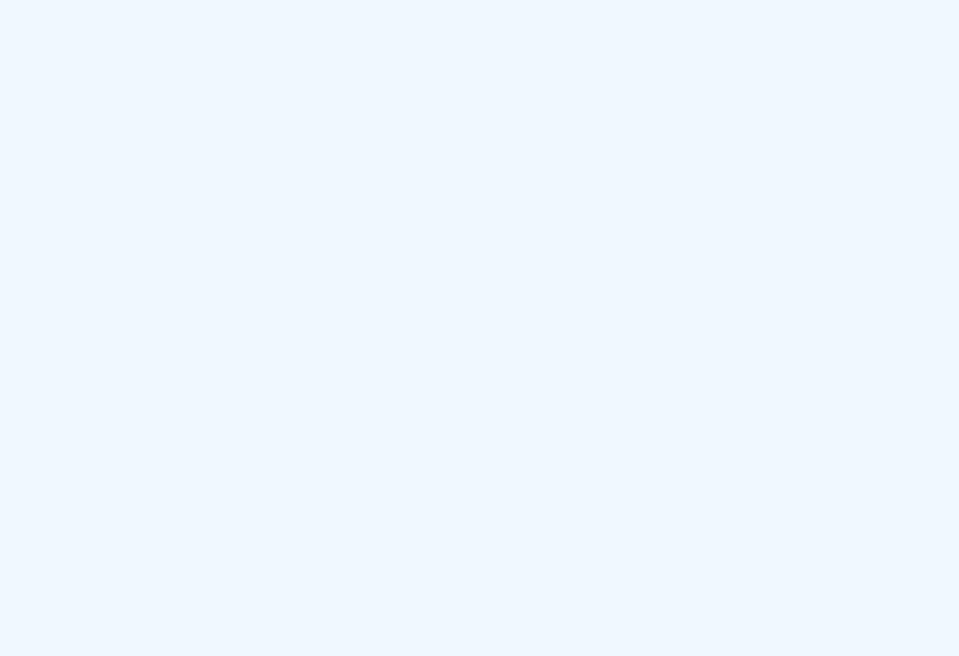
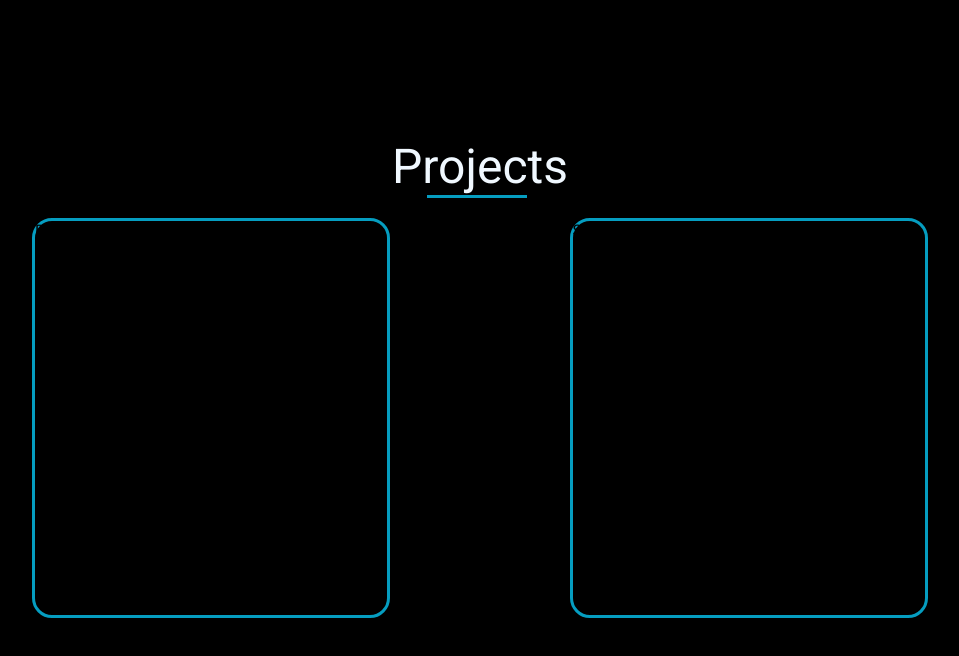
Before and after one commit to VISRUTHI-17/portfolio_react, a React (Create React App) app: page /project in a window 1280 px wide. Shown: the top 656 px of the page, without its empty margins (160-1119 px from the left). Built offline with nearby package versions, Linux system fonts and the light colour scheme.

Commit message:
Commit 6

```diff
--- a/src/components/Footer.css
+++ b/src/components/Footer.css
@@ -1,13 +1,18 @@
 .row{
     justify-content: center;
     display: flex;
-    padding: 0.7rem;
+    padding: 0.5rem;
+    align-items: center;
 
 }
 .row p{
-    text-align: center;
-    padding-left: 1rem;
-    width: 15rem;
+    text-align:center;
+    padding-left: 5px;
+    font-size: 1em;
+    /* width: 40%; */
+    height: 60%;
+    width:40%;
+
 
 }
 
@@ -21,10 +26,15 @@
 
 .center{
     position: absolute;
-    top: 50%;
+    top: 40%;
     left: 50%;
     transform: translate(-50%, -50%);
     flex-direction: column;
+}
+.logo-css{
+    height: 50px;
+    width: 50px;
+
 }
 
 @media screen and (max-width:640px){
--- a/src/components/Footer.js
+++ b/src/components/Footer.js
@@ -14,27 +14,26 @@ const Footer = () => {
     <div className="footer">
       <div className="center">
         <div className="row">
-          <FaHome size={20} style={{ color: "white" }} />
+          <FaHome className="logo-css"  style={{ color: "white" }} />
           <p>
-            9/2, 2nd Street, North Balabagya nagar, Tirunelveli junction
-            Tamilnadu
+           D 47K 9A W31,Sukkangalpatti Road,Municipal Off Back Side,Cumbum.
           </p>
         </div>
         <div className="row">
-          <FaPhoneAlt size={20} style={{ color: "white" }} />
-          <p>91+ 9443365495</p>
-          <IoMdMail size={20} style={{ color: "white" }} />
-          <p>venkatsp2002@gmail.com</p>
+          <FaPhoneAlt className="logo-css"  style={{ color: "white" }} />
+          <p>91+ 7010144224</p>
+          <IoMdMail className="logo-css" style={{ color: "white" }} />
+          <p>visruthi2003@gmail.com</p>
         </div>
         <div className="row">
-          <a href={"https://www.linkedin.com/in/venkat-raman-s-p-481861205/"}>
-            <IoLogoLinkedin size={40} style={{ color: "#0A66C2" }} />
+          <a href={"https://www.linkedin.com/in/visruthi-n-235987245/"}>
+            <IoLogoLinkedin className="logo-css"  style={{ color: "#0A66C2" }} />
           </a>
-          <a href={"https://github.com/venkatsp17"}>
-            <IoLogoGithub size={40} style={{ color: "white" }} />
+          <a href={"https://github.com/VISRUTHI-17"}>
+            <IoLogoGithub className="logo-css" style={{ color: "white" }} />
           </a>
-          <a href={"https://www.instagram.com/venkat_s_p/"}>
-            <IoLogoInstagram size={40} style={{ color: "#d62976" }} />
+          <a href={"https://www.instagram.com/_linch.pin_29/"}>
+            <IoLogoInstagram className="logo-css" style={{ color: "#d62976" }} />
           </a>
         </div>
       </div>
--- a/src/components/Navbar.js
+++ b/src/components/Navbar.js
@@ -42,8 +42,9 @@ const Navbar = (props) => {
           <Link className={hover[2]?"underline":""} onClick={() =>close(props.doIt.click3, [false, false,true,false])}>Skills</Link>
         </li>
         <li>
-          <Link className={hover[3]?"underline":""} onClick={() =>close(props.doIt.click4, [false, false ,false,true])}>Work</Link>
+          <Link className={hover[3]?"underline":""} onClick={() =>close(props.doIt.click4, [false, false ,false,true])}>Projects</Link>
         </li>
+
       </ul>
       <div className="giham" onClick={handleClick}>
         {click ? (
--- a/src/routes/Main.js
+++ b/src/routes/Main.js
@@ -5,11 +5,13 @@ import About from "./About";
 import Navbar from "../components/Navbar";
 import Footer from "../components/Footer";
 import Project from "./Project";
+import './main.css';
 
 const Main = () => {
   const ref = useRef(null);
   const ref1 = useRef(null);
   const ref2 = useRef(null);
+  const ref3 = useRef(null);
   const handleclick = () => {
     ref.current?.scrollIntoView({ behavior: "smooth" });
   };
@@ -19,28 +21,36 @@ const Main = () => {
   const handleclick2 = () => {
     ref2.current?.scrollIntoView({ behavior: "smooth" });
   };
+  const handleclick3 = () => {
+    ref3.current?.scrollIntoView({ behavior: "smooth" });
+  };
+
   let clicks = {
     click1: handleclick,
     click2: handleclick1,
-    click3: handleclick2
+    click3: handleclick2,
+    click4: handleclick3
   };
 
   return (
-    <div>
+    <div className="mainabc">
       <Navbar doIt={clicks}/>
-      <div ref={ref}>
+      <div className="mainabc" ref={ref}>
         <Home />
       </div>
-      <div ref={ref1}>
+      <div className="mainabc" ref={ref1}>
         <About />
       </div>
-      <div ref={ref2}>
+      <div className="mainabc" ref={ref2}>
         <Skill />
       </div>
-      <div>
+      <div className="mainabc" ref={ref3}>
         <Project/>
       </div>
-      <Footer />
+
+        <Footer />
+
+
     </div>
   );
 };
--- a/src/routes/Project.css
+++ b/src/routes/Project.css
@@ -1,5 +1,53 @@
-.carousel{
-    background-color: aliceblue;
+.project-div{
+    background-color: black;
+    display: flex;
+    justify-content: center;
     height: 100vh;
     width: 100%;
+    flex-direction: column;
+    align-items: center;
 }
+
+.project-title{
+    margin-top: 20%;
+    font-family: 'Roboto', sans-serif;
+    font-size: 3em;
+    height: 10vh;
+    width: 100%;
+    /* background-color: red; */
+}
+.project-title {
+    position: relative;
+    line-height: 1.2em;
+}
+
+.project-title:before{
+    position: absolute;
+    left: 20%;
+    top: 1.2em;
+    height: 0;
+    width: 100px;
+    display: flex;
+    justify-content: center;
+    align-items: center;
+    content: '';
+    border-top: 3px solid #059DC0;
+
+}
+
+.project-work{
+    height: 60vh;
+    width: 70%;
+    display: flex;
+    justify-content: space-between;
+    /* padding: 2%; */
+
+}
+
+.rest-div{
+    height: 50vh;
+    width: 40%;
+    border: 3px solid #059DC0;
+    border-radius: 20px;
+
+}
--- a/src/routes/Project.js
+++ b/src/routes/Project.js
@@ -1,31 +1,18 @@
 import React from 'react'
 import './Project.css';
-import Image67 from '../assets/img2.png';
 
-
-// const boxes = [
-//   <Box text={text} image={Image67} />,
-//   <Box text={text} image={Image67} />,
-//   <Box text={text} image={Image67} />,
-// ];
 
 const Project = () => {
   return (
-    <div className='carousel'>
-      {/* <Carousel con={boxes}/> */}
+    <div className='project-div'>
+      <div><p className="project-title">Projects</p></div>
+      <div className='project-work'>
+        <div className='rest-div'>Restaurant app</div>
+        <div className='rest-div'>Sales app</div>
+      </div>
     </div>
   );
 }
-const text =
-  "Lorem Ipsum is simply dummy text of the printing and typesetting industry. Lorem Ipsum has been the industry's standard dummy text ever since the 1500s, when an unknown printer took a galley of type and scrambled it to make a type specimen book. It has survived not only five centuries, but also the leap into electronic typesetting, remaining essentially unchanged. It was popularised in the 1960s with the release of Letraset sheets containing Lorem Ipsum passages, and more recently with desktop publishing software like Aldus PageMaker including versions of Lorem Ipsum.";
 
-//   const Box = (props) =>{
-//   return (
-//     <div>
-//       <img src={props.image} alt="carousel-image" />
-//       <p>{props.text}</p>
-//     </div>
-//   );
-// }
 
 export default Project;
--- /dev/null
+++ b/src/routes/main.css
@@ -0,0 +1,5 @@
+
+
+.mainabc{
+    overflow: hidden;
+}
```
